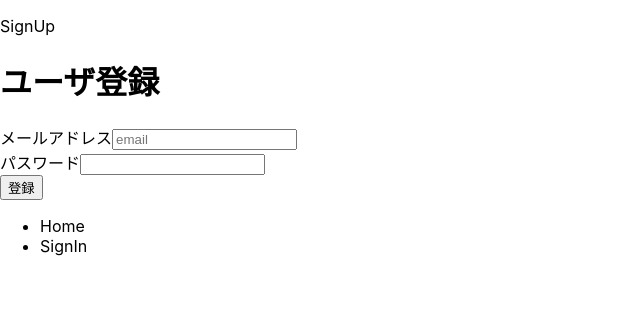
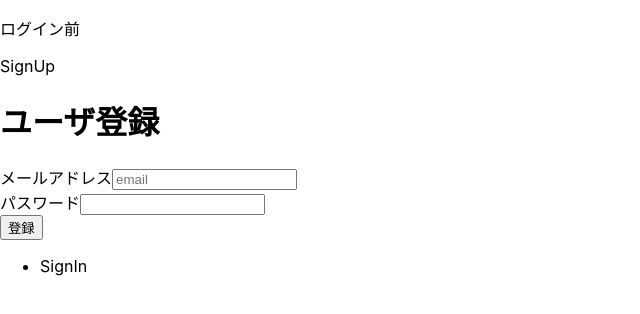
Before and after one commit to watanabedaigo/sns-next, a Next.js app in the folder sns-next/: page /signup in a window 1280 px wide. Shown: the top 314 px of the page, without its empty margins (0-640 px from the left). Built offline with nearby package versions, Linux system fonts and the light colour scheme; no server answers.

Commit message:
アクセスコントロール実装 / 認証周りページのコメント追加 / Headerコンポーネント（デモ）追加

```diff
--- /dev/null
+++ b/sns-next/src/components/modules/Header/index.tsx
@@ -0,0 +1,17 @@
+import React from 'react'
+import { useAuthContext } from 'contexts/AuthContext'
+
+// メモ化して。親コンポーネントレンダリングによる再レンダリング防止
+const Header: React.FC = React.memo(() => {
+  // contextで管理している値を取得
+  const { user } = useAuthContext()
+
+  return (
+    <header>
+      <p>{user ? user.email : 'ログイン前'}</p>
+      {user && <p>{user.uid}</p>}
+    </header>
+  )
+})
+
+export default Header
--- /dev/null
+++ b/sns-next/src/contexts/AuthContext.tsx
@@ -0,0 +1,66 @@
+import {
+  ReactNode,
+  createContext,
+  useState,
+  useContext,
+  useEffect,
+} from 'react'
+import { onAuthStateChanged } from 'firebase/auth'
+import { useRouter } from 'next/router'
+import { auth } from '../auth/firebase'
+import type { UserType } from 'types/UserType'
+
+// 型エイリアス
+export type AuthContextProps = {
+  user: UserType
+}
+
+export type AuthProviderProps = {
+  children: ReactNode
+}
+
+// contextオブジェクト作成
+// Partial<T>は、オブジェクト型Tのすべてのプロパティをオプションプロパティにするユーティリティ型
+const AuthContext = createContext<Partial<AuthContextProps>>({})
+
+// contextで管理している値を取得する関数を定義。他のファイルでも使用するためexport
+export const useAuthContext = () => {
+  return useContext(AuthContext)
+}
+
+export const AuthProvider: React.FC<AuthProviderProps> = ({ children }) => {
+  // routerオブジェクト作成
+  const router = useRouter()
+
+  // State
+  // ログインしているユーザーを扱う
+  const [user, setUser] = useState<UserType>(null)
+
+  // ログインしていないユーザーが見ることのできるページを変数で管理
+  const pageForNotLogin =
+    router.pathname === '/signin' || router.pathname === '/signup'
+
+  // contextで管理する値を定義
+  const value = {
+    user,
+  }
+
+  // useEffect
+  useEffect(() => {
+    // firebaseで用意されている、ログイン情報が変わると発火するonAuthStateChanged
+    const authStateChanged = onAuthStateChanged(auth, async (user) => {
+      // State更新
+      setUser(user)
+
+      // ユーザーがnullまたはundefinedでなく（ログインしている）
+      // アクセスしているページのURLがpageForNotLoginでない時（ログイン後にしか見ることのできないページ）
+      // /signupにリダイレクト
+      !user && !pageForNotLogin && (await router.push('/signup'))
+    })
+    return () => {
+      authStateChanged()
+    }
+  }, [])
+
+  return <AuthContext.Provider value={value}>{children}</AuthContext.Provider>
+}
--- a/sns-next/src/pages/_app.tsx
+++ b/sns-next/src/pages/_app.tsx
@@ -1,8 +1,15 @@
 import '../styles/globals.css'
 import type { AppProps } from 'next/app'
+import { AuthProvider } from '../contexts/AuthContext'
+import Header from 'components/modules/Header'
 
 function MyApp({ Component, pageProps }: AppProps) {
-  return <Component {...pageProps} />
+  return (
+    <AuthProvider>
+      <Header />
+      <Component {...pageProps} />
+    </AuthProvider>
+  )
 }
 
 export default MyApp
--- a/sns-next/src/pages/signup.tsx
+++ b/sns-next/src/pages/signup.tsx
@@ -6,25 +6,28 @@ import { createUserWithEmailAndPassword } from 'firebase/auth'
 import { useRouter } from 'next/router'
 
 const SignUp: NextPage = () => {
+  // routerオブジェクト作成
   const router = useRouter()
 
-  const handleSubmit = async (e: EventType) => {
+  const signUp = async (e: EventType) => {
     e.preventDefault()
 
+    // メールフォームの値を取得
     const emailInput = e.currentTarget.querySelector(
       'input[name="email"]'
     ) as HTMLInputElement
     const emailValue = emailInput.value
-    console.log(emailValue)
 
+    // パスワードフォームの値を取得
     const passwordInput = e.currentTarget.querySelector(
       'input[name="password"]'
     ) as HTMLInputElement
     const passwordValue = passwordInput.value
-    console.log(passwordValue)
 
+    // firebaseで用意されている、ユーザー登録の関数
     await createUserWithEmailAndPassword(auth, emailValue, passwordValue)
 
+    // /にリダイレクト
     router.push('/')
   }
 
@@ -33,7 +36,7 @@ const SignUp: NextPage = () => {
       <p>SignUp</p>
       <div>
         <h1>ユーザ登録</h1>
-        <form onSubmit={handleSubmit}>
+        <form onSubmit={signUp}>
           <div>
             <label htmlFor="email">メールアドレス</label>
             <input id="email" name="email" type="email" placeholder="email" />
@@ -49,9 +52,6 @@ const SignUp: NextPage = () => {
       </div>
       <ul>
         <li>
-          <Link href="/">Home</Link>
-        </li>
-        <li>
           <Link href="/signin">SignIn</Link>
         </li>
       </ul>
--- /dev/null
+++ b/sns-next/src/types/UserType.ts
@@ -0,0 +1,5 @@
+import type { User } from 'firebase/auth'
+
+// 型エイリアス
+// eventの型
+export type UserType = User | null
```
Also changed, not shown: sns-next/src/pages/index.tsx (+16 -2 lines), sns-next/src/pages/signin.tsx (+7 -7 lines).
